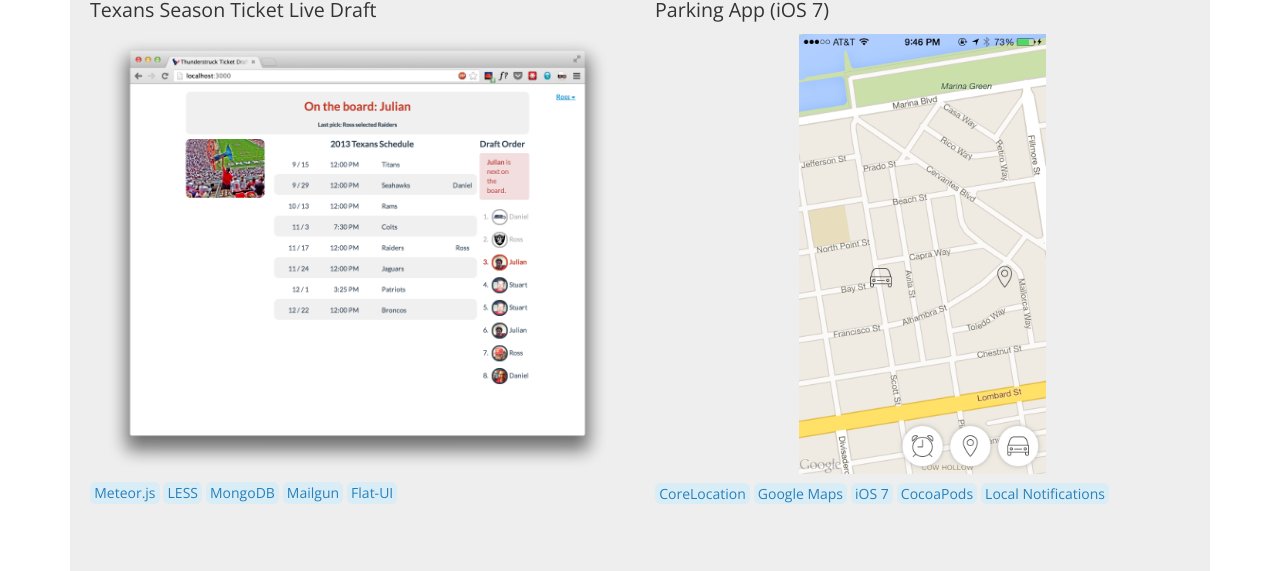
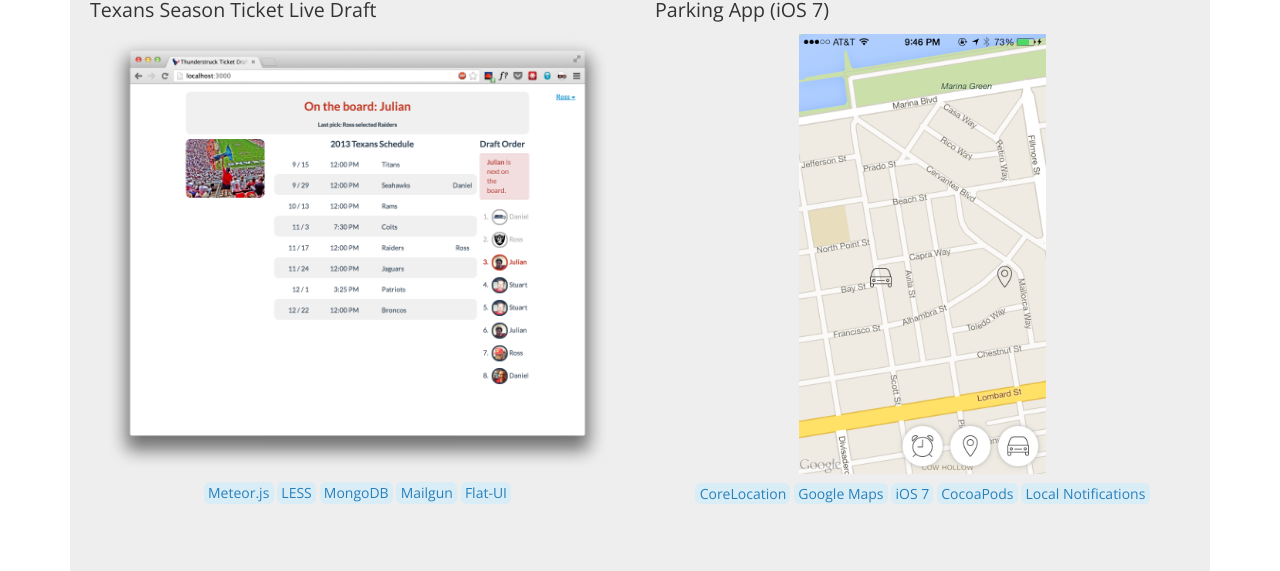
Before and after one commit to EricMuller22/uen, a website: page index.html in a window 1280 px wide. Shown: the part 140-711 px from the top of the page. Drawn offline with nearby package versions, Linux system fonts and the light colour scheme.

Commit message:
center skills

```diff
--- a/resources/css/uen-new.css
+++ b/resources/css/uen-new.css
@@ -59,6 +59,10 @@
   max-width: 95%;
 }
 
+.skills {
+  text-align: center;
+}
+
 .skills p {
   display: inline;
   border-radius: 0.4em;
```
